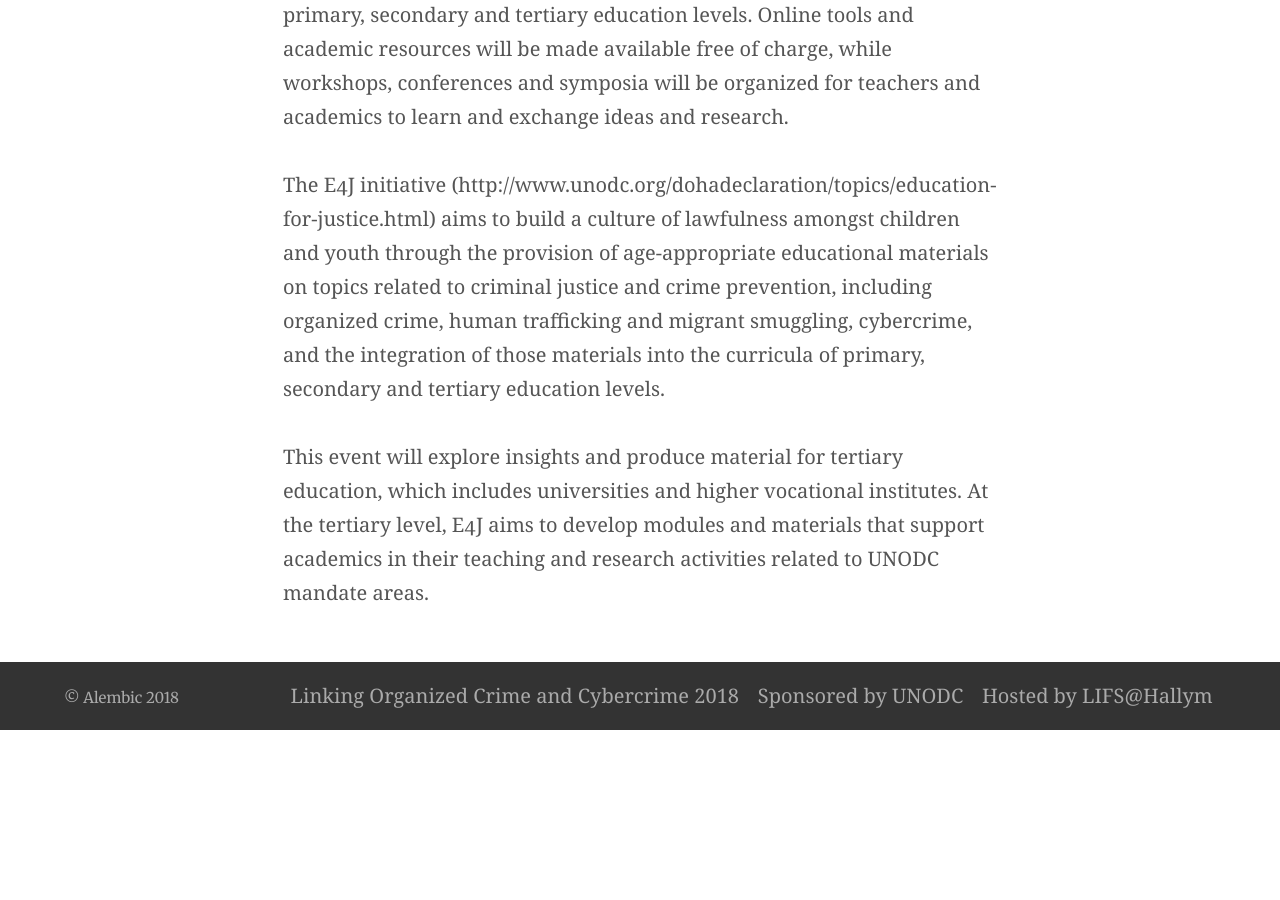
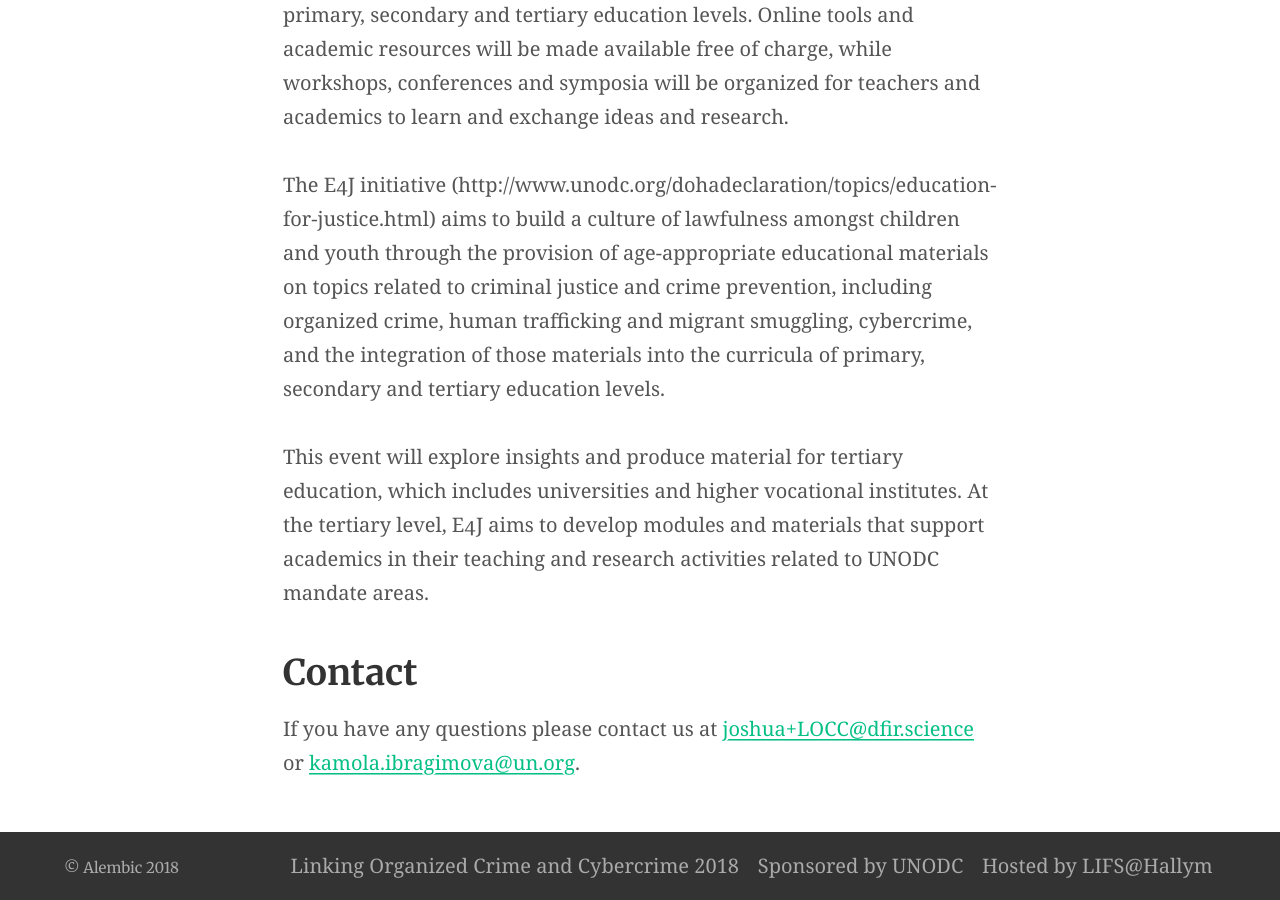
Before and after one commit to LIFSHallym/LOCC, a Jekyll site: the page built from about.md, in a window 1280 px wide and 900 px high, scrolled down 2452 px. Built offline with Jekyll 4.4.1, drawn with Linux system fonts in a browser that asks for light colours; our own code applies the rules of GitHub Pages for plain Markdown files; before the commit the page ends 3182 px from its top, so only the background shows below that.

Commit message:
contact info

```diff
--- a/about.md
+++ b/about.md
@@ -39,3 +39,6 @@
 The E4J initiative (http://www.unodc.org/dohadeclaration/topics/education-for-justice.html) aims to build a culture of lawfulness amongst children and youth through the provision of age-appropriate educational materials on topics related to criminal justice and crime prevention, including organized crime, human trafficking and migrant smuggling, cybercrime, and the integration of those materials into the curricula of primary, secondary and tertiary education levels.
 
 This event will explore insights and produce material for tertiary education, which includes universities and higher vocational institutes. At the tertiary level, E4J aims to develop modules and materials that support academics in their teaching and research activities related to UNODC mandate areas.
+
+## Contact
+If you have any questions please contact us at [joshua+LOCC@dfir.science](mailto:joshua+LOCC@dfir.science) or [kamola.ibragimova@un.org](kamola.ibragimova@un.org).
```
Also changed, not shown: submit.md (+2 -2 lines).
